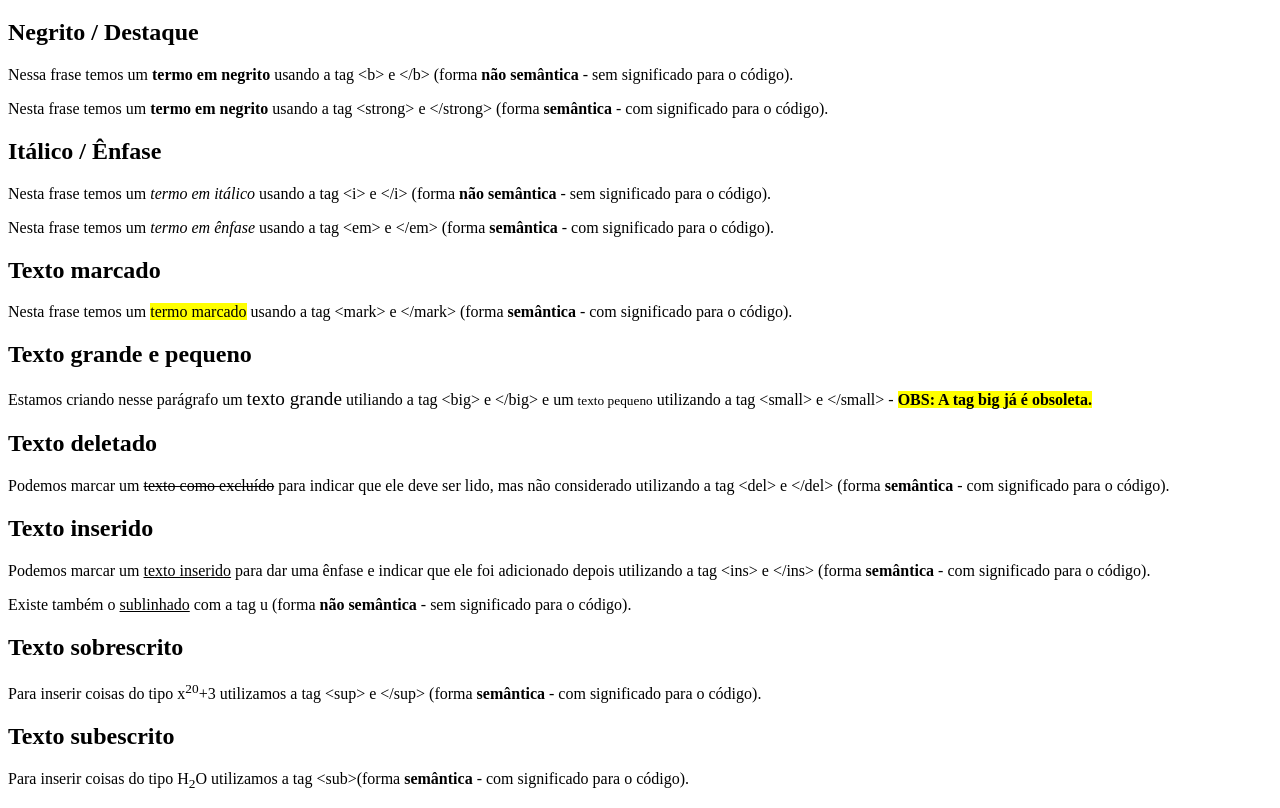
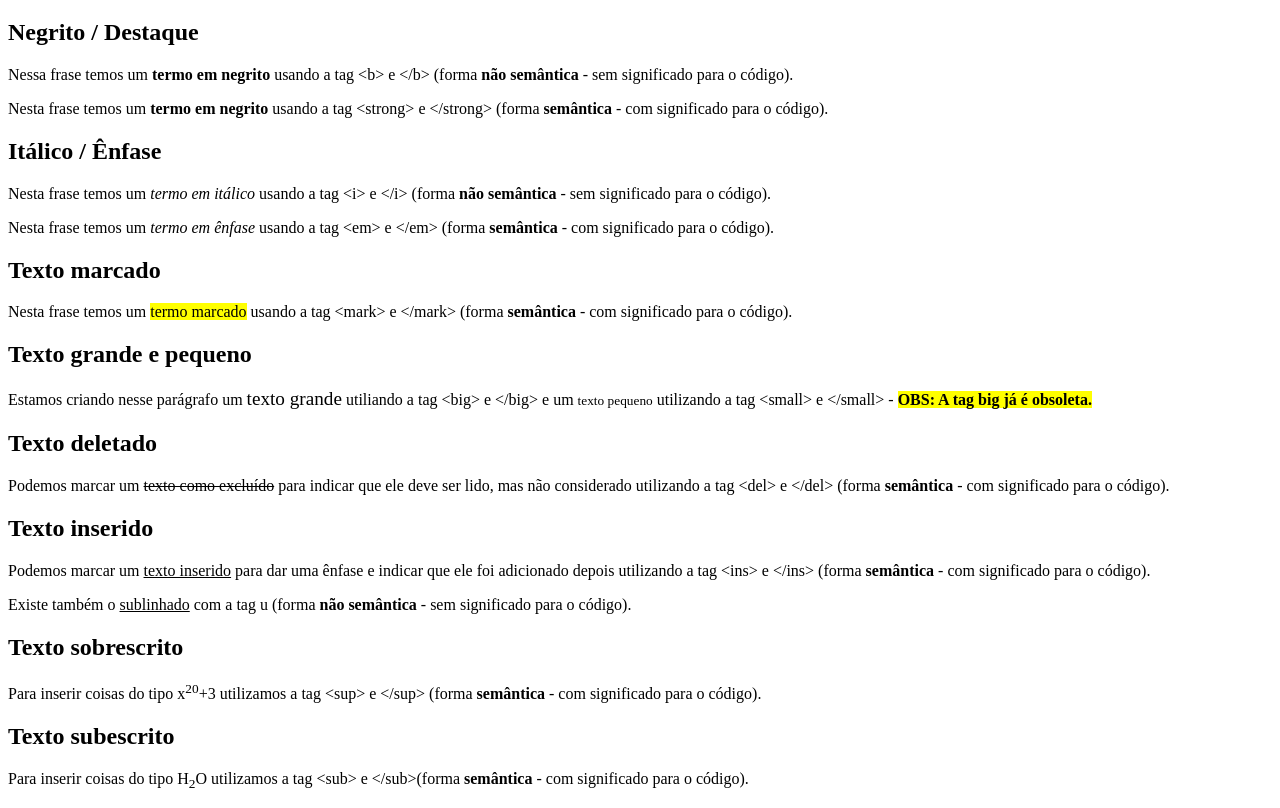
Before and after one commit to claudiodornelles/CursoEmVideo-HTML5-e-CSS3, a plain HTML site: page Exercícios/ex008/index.html in a window 1280 px wide. Shown: the part 61-869 px from the top of the page. Drawn offline with Linux system fonts and the light colour scheme.

Commit message:
Update index.html

```diff
--- a/Exercícios/ex008/index.html
+++ b/Exercícios/ex008/index.html
@@ -31,6 +31,6 @@
     <h2>Texto sobrescrito</h2>
         <p>Para inserir coisas do tipo x<sup>20</sup>+3 utilizamos a tag &lt;sup&gt; e &lt;/sup&gt; (forma <strong>semântica</strong> - com significado para o código).</p>
     <h2>Texto subescrito</h2>
-        <p>Para inserir coisas do tipo H<sub>2</sub>O utilizamos a tag &lt;sub&gt;(forma <strong>semântica</strong> - com significado para o código).</p>
+        <p>Para inserir coisas do tipo H<sub>2</sub>O utilizamos a tag &lt;sub&gt; e &lt;/sub&gt;(forma <strong>semântica</strong> - com significado para o código).</p>
 </body>
 </html>
```
